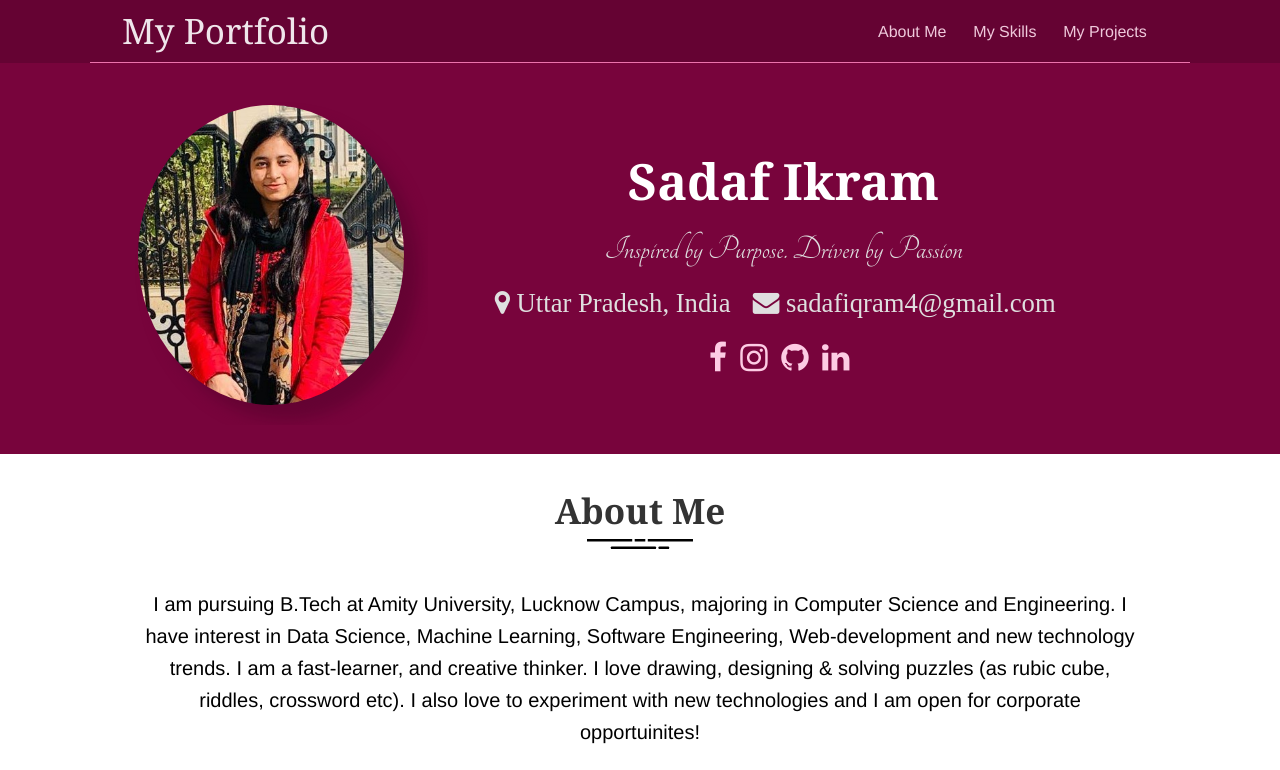
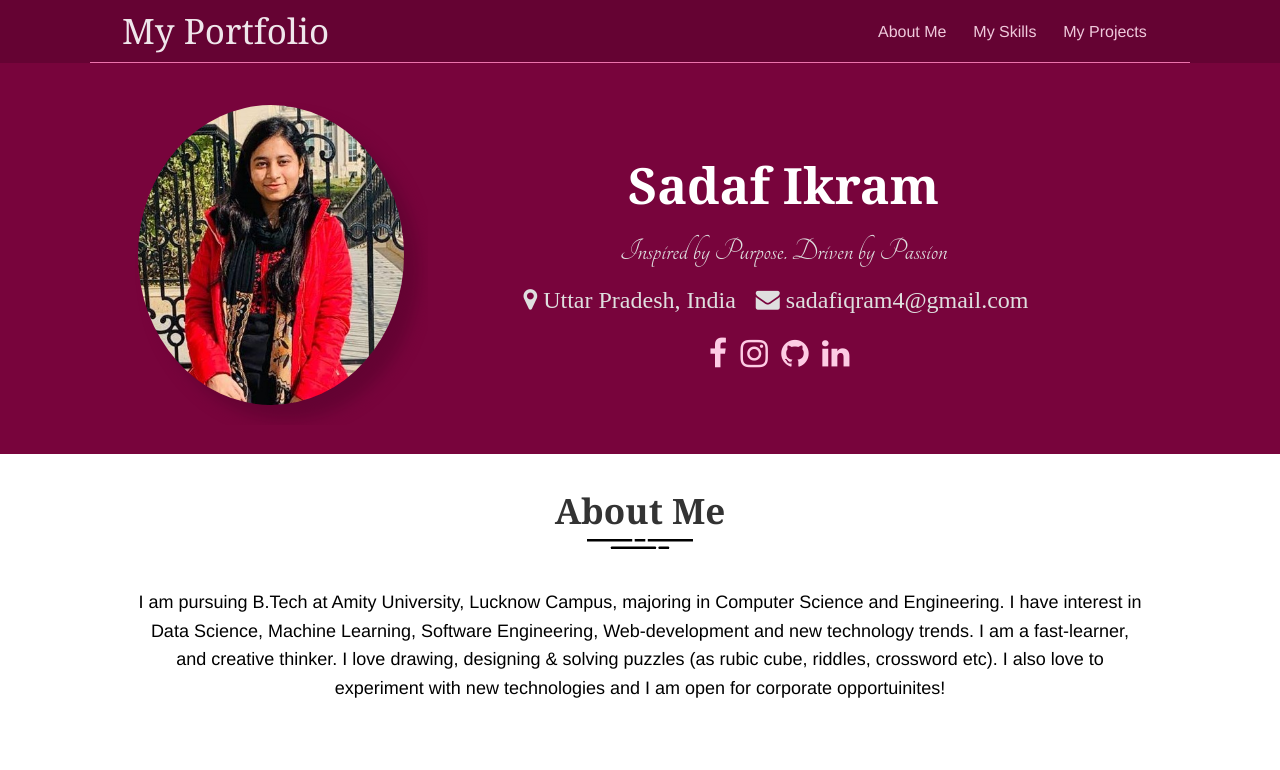
Before and after one commit to Sadaf-Ikram/GIrlscript-Portfolio-Project, a plain HTML site: page index.html in a window 1280 px wide. Shown: the top 770 px of the page. Drawn offline with Linux system fonts and the light colour scheme.

Commit message:
Update style.css

```diff
--- a/public/css/style.css
+++ b/public/css/style.css
@@ -58,17 +58,17 @@ img {
   .container {
   margin: auto;
   overflow: hidden;
-  padding: 0.8rem 1.5rem;
+
 }
 .content {
   text-align: center;
   width: auto;
-  font-size: 20px;
+  font-size: 18px;
 }
 
 .quote {
   font-family: 'Tangerine', serif;
-  font-size: 35px;
+  font-size: 32px;
   margin-bottom: 0.5rem;
 }
 }
```
